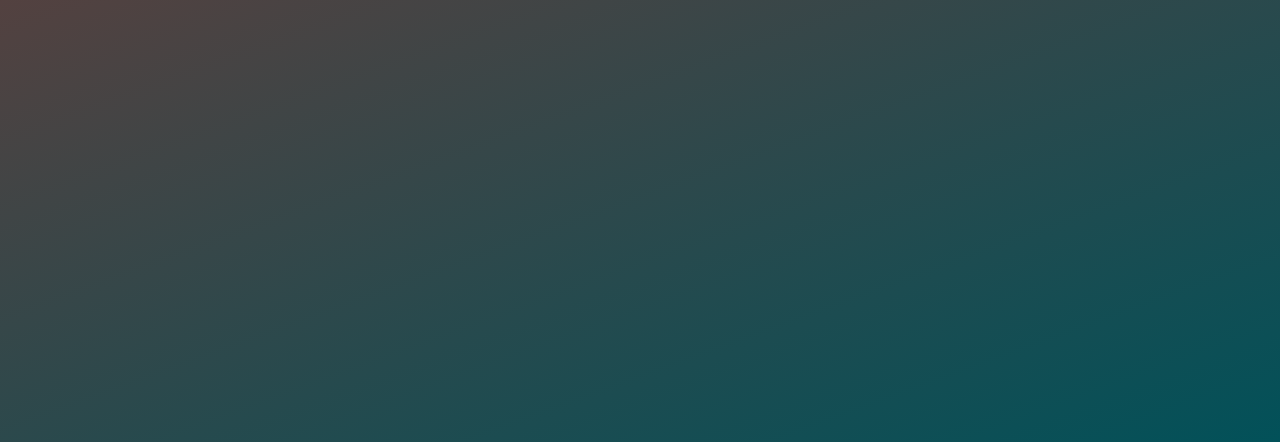
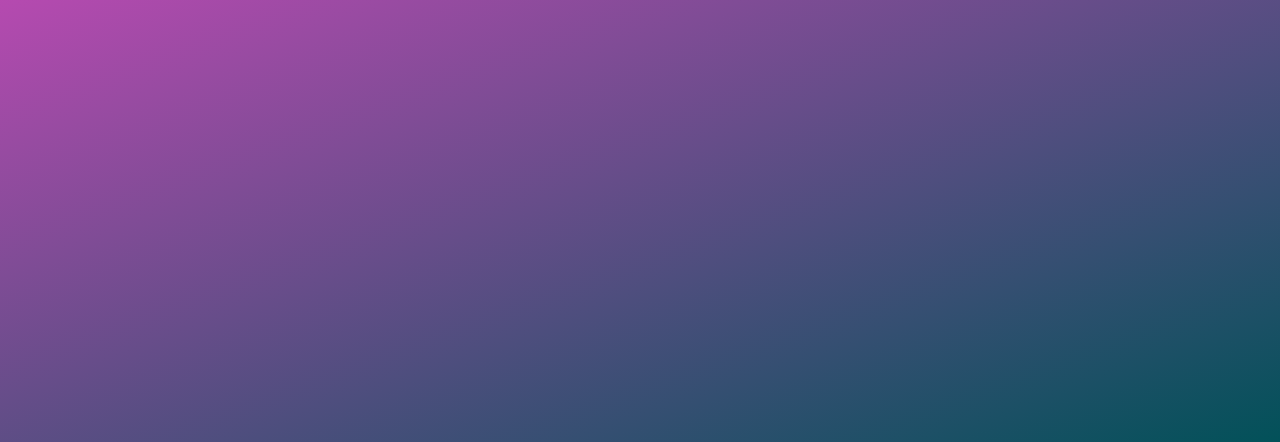
Before and after one commit to thatskana/pomodoro-simple-ver, a plain HTML site: page index.html in a window 1280 px wide. Shown: the part 358-800 px from the top of the page. Drawn offline with Linux system fonts and the light colour scheme; a web font is replaced by a local one.

Commit message:
Update style.css

```diff
--- a/style.css
+++ b/style.css
@@ -4,7 +4,7 @@ html {
     letter-spacing: 0.8px;
     min-height: 100vh;
     color: #d8e9ef;
-    background-image: linear-gradient(-20deg, #025159 0%, #733b36 100%);
+    background-image: linear-gradient(-20deg, #025159 0%, #fc47d2 100%);
     background-size: cover;
 }
 
```
